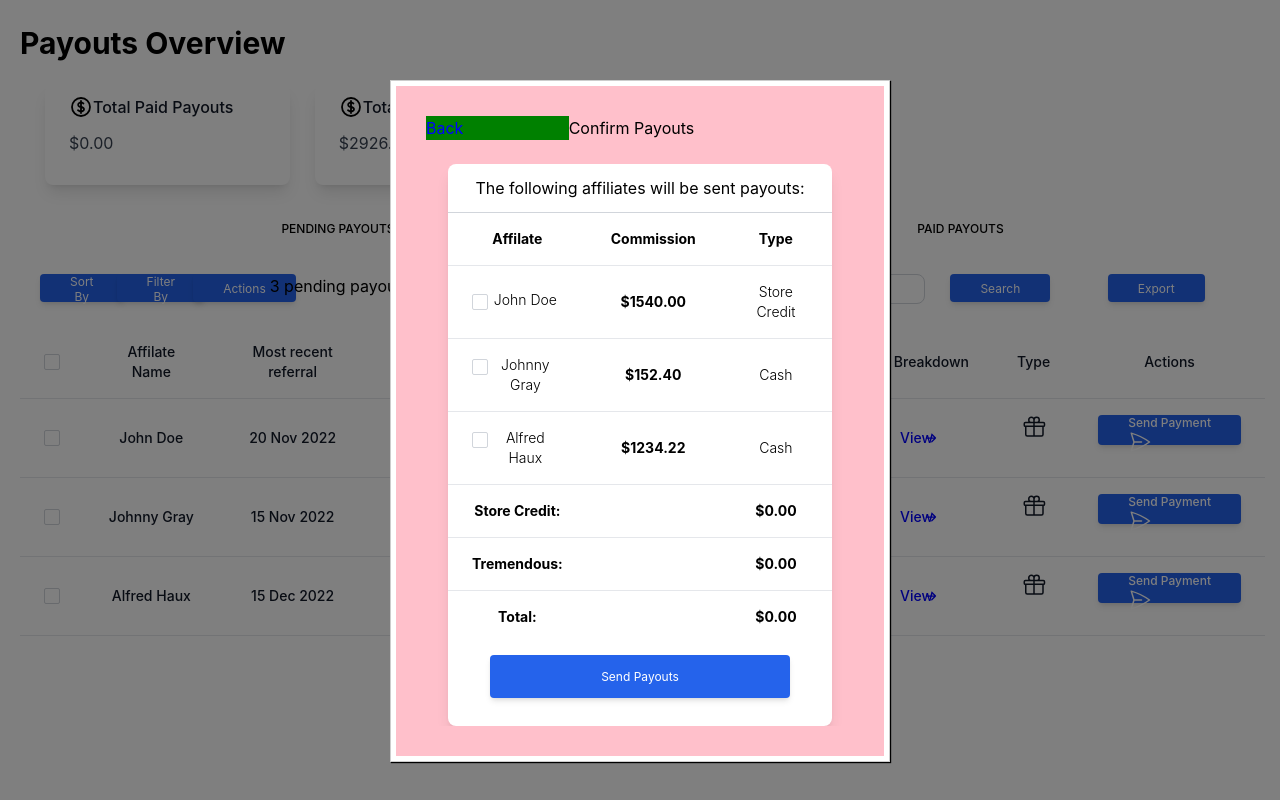
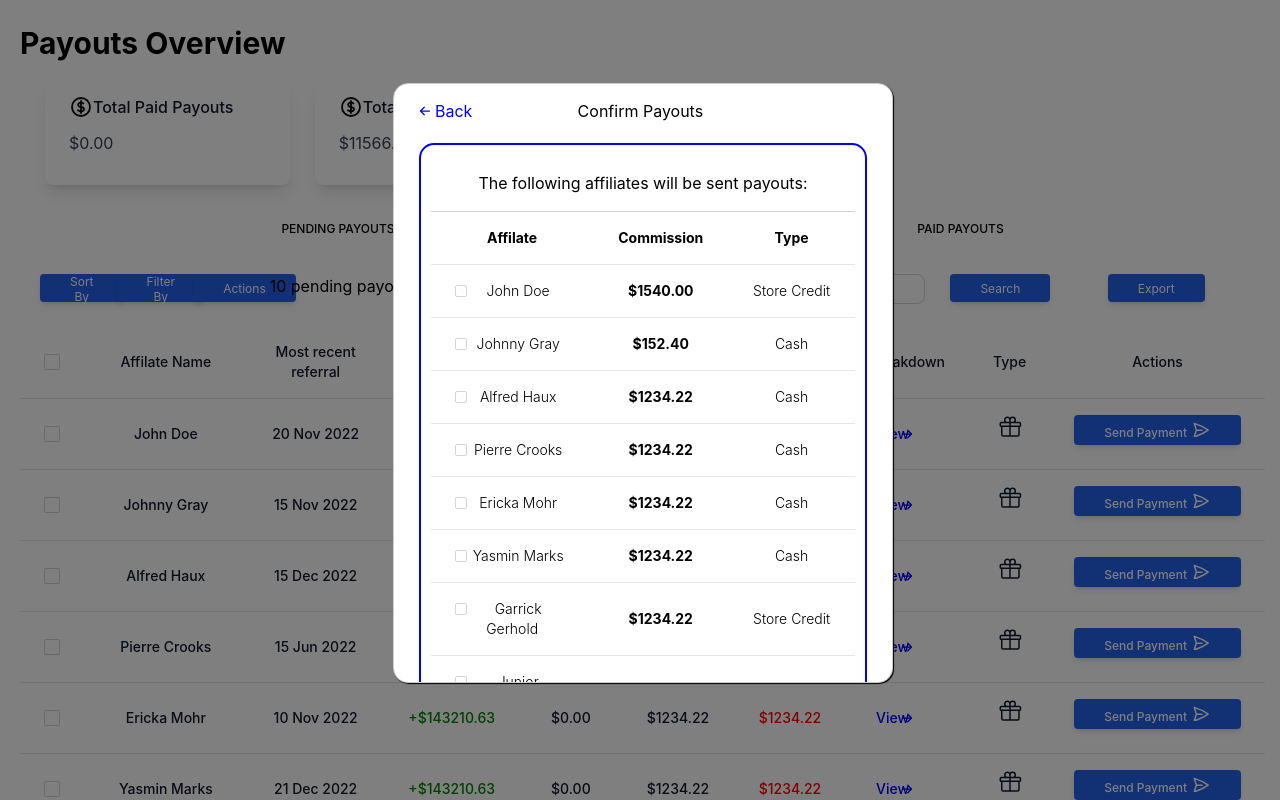
Before and after one commit to DevOps242/payout-page, a React (Create React App) app: page / in a window 1280 px wide. Both pictures are taken after a click on the button "Pay All". Shown: the top 800 px of the page. Built offline with nearby package versions, Linux system fonts and the light colour scheme.

Commit message:
Update: modal UI

```diff
--- a/src/components/Table/Table.js
+++ b/src/components/Table/Table.js
@@ -55,10 +55,10 @@ const Table = ({ data, selectAction, unselectAction, openModal }) => {
     <svg
       xmlns="http://www.w3.org/2000/svg"
       fill="none"
-      viewBox="0 0 24 24"
-      strokeWidth={1.5}
+      viewBox="0 0 19 21"
+      strokeWidth={2}
       stroke="currentColor"
-      className="w-6 h-6"
+      className="w-6 h-4"
     >
       <path
         strokeLinecap="round"
--- a/src/components/ui/Button/Button.js
+++ b/src/components/ui/Button/Button.js
@@ -1,21 +1,12 @@
 import React from "react";
 
-const Button = ({
-  onPressAction,
-  title,
-  icon,
-  color,
-  size,
-  w,
-  h,
-  dropdown,
-}) => {
+const Button = ({ onPressAction, title, icon, color, size, w, h }) => {
   const classVairables =
-    "card-button mb-4 px-6 py-2.5 bg-blue-600 text-white font-small text-xs leading-tight rounded shadow-md hover:bg-blue-700 hover:shadow-lg focus:bg-blue-700 focus:shadow-lg focus:outline-none focus:ring-0 active:bg-blue-800 active:shadow-lg transition duration-150 ease-in-out ";
+    "card-button mb-2 px-7 py-2.5 bg-blue-600 text-white font-small text-xs leading-tight rounded shadow-md hover:bg-blue-700 hover:shadow-lg focus:bg-blue-700 focus:shadow-lg focus:outline-none focus:ring-0 active:bg-blue-800 active:shadow-lg transition duration-150 ease-in-out ";
 
   return (
     <>
-      <div className="button-container flex">
+      <div className="button-container">
         <button
           onClick={() => onPressAction()}
           style={{
@@ -24,10 +15,12 @@ const Button = ({
             color: color,
           }}
           type="button"
-          className={icon ? [classVairables, "flex w-3/3"] : [classVairables]}
+          className={icon ? [classVairables] : [classVairables]}
         >
           {title}
-          <span className="flex ">{icon}</span>
+          <div className="inline-block">
+            <span>{icon}</span>
+          </div>
         </button>
       </div>
     </>
--- a/src/components/ui/card/card.js
+++ b/src/components/ui/card/card.js
@@ -4,7 +4,6 @@ import Button from "../Button/Button";
 
 const Card = ({ title, amount, button, openModal }) => {
   function payAllButtonHandler() {
-    console.log("testing button");
     openModal();
   }
 
@@ -40,7 +39,7 @@ const Card = ({ title, amount, button, openModal }) => {
               <Button
                 title="Pay All"
                 h={25}
-                onPressAction={payAllButtonHandler}
+                onPressAction={() => payAllButtonHandler()}
               />
             ) : null}
           </div>
--- a/src/contianer/Payments/Payments.js
+++ b/src/contianer/Payments/Payments.js
@@ -4,7 +4,7 @@ import PayoutContext from "../../store/PayoutContext";
 import { convertPenniesToDollars } from "../../Utility/Helper";
 
 import Button from "../../components/ui/Button/Button";
-import Table from "../../components/Table/Table";
+
 const Payments = ({ closeModal }) => {
   const payoutCtx = useContext(PayoutContext);
 
@@ -19,12 +19,10 @@ const Payments = ({ closeModal }) => {
 
   function performAddCalculationsHandler(affilate) {
     if (affilate.payoutType === "Store Credit") {
-      console.log("Store adjustment");
       setStoreCredit(storeCredit + affilate.readyPayout);
     }
 
     if (affilate.payoutType === "Cash") {
-      console.log("Cash adjustment");
       setTremendous(tremendous + affilate.readyPayout);
     }
   }
@@ -41,7 +39,6 @@ const Payments = ({ closeModal }) => {
   }
 
   function toggleSelectedAffilate(event, affilate) {
-    console.log(affilate);
     if (
       selectedAffilates.find((item) => {
         return item.id === affilate.id;
@@ -63,25 +60,59 @@ const Payments = ({ closeModal }) => {
     return;
   }
 
+  let tempIcon = (
+    <svg
+      xmlns="http://www.w3.org/2000/svg"
+      fill="none"
+      viewBox="0 0 19 21"
+      strokeWidth={2}
+      stroke="currentColor"
+      className="w-6 h-4"
+    >
+      <path
+        strokeLinecap="round"
+        strokeLinejoin="round"
+        d="M6 12L3.269 3.126A59.768 59.768 0 0121.485 12 59.77 59.77 0 013.27 20.876L5.999 12zm0 0h7.5"
+      />
+    </svg>
+  );
+
   return (
     <>
-      <div className="payment-modal-container">
-        <div className="container-head flex w-2/2">
-          <p className="flex w-1/3 back-button" onClick={closeModal}>
+      <div className="flex-1 payment-modal-container">
+        <div class="flex flex-row container w-full mb-5">
+          <div class="basis-1/7">
+            <p className="flex back-button text-center" onClick={closeModal}>
+              <span className="mr-1">
+                <svg
+                  xmlns="http://www.w3.org/2000/svg"
+                  fill="none"
+                  viewBox="0 0 24 24"
+                  strokeWidth={2.5}
+                  stroke="currentColor"
+                  className="w-3 h-6"
+                >
+                  <path
+                    strokeLinecap="round"
+                    strokeLinejoin="round"
+                    d="M10.5 19.5L3 12m0 0l7.5-7.5M3 12h18"
+                  />
+                </svg>
+              </span>
               Back
             </p>
-          <p className="flex w-1/3">Confirm Payouts</p>
+          </div>
+          <div class="basis-3/4 text-center">
+            <p className="test">Confirm Payouts</p>
+          </div>
         </div>
 
-        <br />
-        <div className="relative overflow-x-auto container">
-          <div className="flex justify-center">
-            <div className="block rounded-lg shadow-lg bg-white max-w-sm text-center">
-              <div className="py-3 px-6 border-b border-gray-300">
+        <div className="table-modal-outer-container container w-full justify-center w-full">
+          <div className="block bg-white max-w-full text-center">
+            <div className="py-4 px-6 border-b border-gray-300">
               The following affiliates will be sent payouts:
             </div>
-              <div className="container ">
-                <table className="min-w-full">
+            <table className="modal-table min-w-full table-auto w-full">
               <thead className="bg-white border-b">
                 <tr>
                   <th
@@ -114,13 +145,11 @@ const Payments = ({ closeModal }) => {
                       <td className="text-sm font-light text-black-400 px-6 py-4 text-center">
                         <div className="form-check">
                           <input
-                                className="form-check-input appearance-none h-4 w-4 border border-gray-300 rounded-sm bg-white checked:bg-blue-600 checked:border-blue-600 focus:outline-none transition duration-200 my-1 align-top bg-no-repeat bg-center bg-contain float-left cursor-pointer"
+                            className="form-check-input appearance-none h-3 w-3 border border-gray-300 rounded-sm bg-white checked:bg-blue-600 checked:border-blue-600 focus:outline-none transition duration-200 my-1 align-top bg-no-repeat bg-center bg-contain float-left cursor-pointer"
                             type="checkbox"
                             value=""
                             id="flexCheckDefault3"
-                                onChange={(e) =>
-                                  toggleSelectedAffilate(e, item)
-                                }
+                            onChange={(e) => toggleSelectedAffilate(e, item)}
                             checked={
                               selectedAffilates.find((affilateX) => {
                                 return item.id === affilateX.id;
@@ -175,18 +204,17 @@ const Payments = ({ closeModal }) => {
               </tbody>
             </table>
           </div>
+        </div>
         {/* Send Payout button */}
-              <div className="py-3 px-6 text-gray-600">
+      </div>
+      <div className="text-center py-3 px-6 text-gray-700 w-full">
         <Button
           title="Send payouts"
           h={43}
           w={300}
-                  onPressAction={() => console.log("test")}
+          onPressAction={() => console.log(selectedAffilates)}
+          icon={tempIcon}
         />
-              </div>
-            </div>
-          </div>
-        </div>
       </div>
     </>
   );
--- a/src/data/data.js
+++ b/src/data/data.js
@@ -36,5 +36,89 @@ export const DATA = {
       readyPayout: 123422,
       payoutType: "Cash",
     },
+    {
+      id: 4,
+      affilateName: "Pierre Crooks",
+      recentDate: "15 Jun 2022",
+      valid: true,
+      paid: false,
+      revenueGen: 14321063,
+      paidPayout: 0,
+      unpaidPayout: 123422,
+      readyPayout: 123422,
+      payoutType: "Cash",
+    },
+    {
+      id: 5,
+      affilateName: "Ericka Mohr",
+      recentDate: "10 Nov 2022",
+      valid: true,
+      paid: false,
+      revenueGen: 14321063,
+      paidPayout: 0,
+      unpaidPayout: 123422,
+      readyPayout: 123422,
+      payoutType: "Cash",
+    },
+    {
+      id: 6,
+      affilateName: "Yasmin Marks",
+      recentDate: "21 Dec 2022",
+      valid: true,
+      paid: false,
+      revenueGen: 14321063,
+      paidPayout: 0,
+      unpaidPayout: 123422,
+      readyPayout: 123422,
+      payoutType: "Cash",
+    },
+    {
+      id: 7,
+      affilateName: "Garrick Gerhold",
+      recentDate: "30 Dec 2022",
+      valid: true,
+      paid: false,
+      revenueGen: 14321063,
+      paidPayout: 0,
+      unpaidPayout: 123422,
+      readyPayout: 123422,
+      payoutType: "Store Credit",
+    },
+    {
+      id: 8,
+      affilateName: "Junior Marquardt",
+      recentDate: "10 Jan 2022",
+      valid: true,
+      paid: false,
+      revenueGen: 14321063,
+      paidPayout: 0,
+      unpaidPayout: 123422,
+      readyPayout: 123422,
+      payoutType: "Store Credit",
+    },
+    {
+      id: 9,
+      affilateName: "Jason Heerd",
+      recentDate: "25 Feb 2022",
+      valid: true,
+      paid: false,
+      revenueGen: 14321063,
+      paidPayout: 0,
+      unpaidPayout: 123422,
+      readyPayout: 123422,
+      payoutType: "Cash",
+    },
+    {
+      id: 10,
+      affilateName: "Mason Rolle",
+      recentDate: "20 Mar 2022",
+      valid: true,
+      paid: false,
+      revenueGen: 14321063,
+      paidPayout: 0,
+      unpaidPayout: 123422,
+      readyPayout: 123422,
+      payoutType: "Store Credit",
+    },
   ],
 };
--- a/src/index.css
+++ b/src/index.css
@@ -156,17 +156,20 @@ code {
   position: fixed;
   z-index: 500;
   background-color: white;
-  min-width: 25%;
+  min-width: 35%;
   max-width: 60%;
-  width: 45%;
+  width: 50%;
+  height: 75%;
   border: 1px solid #ccc;
   box-shadow: 1px 1px 1px black;
-  padding: 5px;
-  left: 15%;
+  padding: 0px;
+  left: 10%;
   top: 10%;
   box-sizing: border-box;
   transition: all 0.3s ease-out;
   overflow: scroll;
+  border-radius: 15px;
+  margin: 3px;
 }
 
 @media (min-width: 600px) {
@@ -178,18 +181,29 @@ code {
 
 /* Payout Modal*/
 .payment-modal-container{
-  width:100%;
-  background-color: pink;
-  padding: 30px;
-  overflow: scroll;
+  width: 100%;
+  background-color: white;
+  padding: 15px 25px 0px 25px;
+  margin: 0px;
+}
+
+.modal-table{
+  width: 100%
+}
+
+.table-modal-outer-container{
+  padding: 10px 10px 10px 10px;
+  margin: 10px 0px 10px 0px;
+  border: 2px solid blue;
+  border-radius: 15px;
+  width: 100%;
 }
 
 .back-button{
   color: blue;
-  background-color: green;
-  /* padding-left: 0px;
-  margin-left: 0px; */
+  margin: 0px;
 }
+
 .back-button:hover{
   cursor: pointer;
   opacity: .60;
```
Lines whose indentation alone changed are shown as unchanged.
